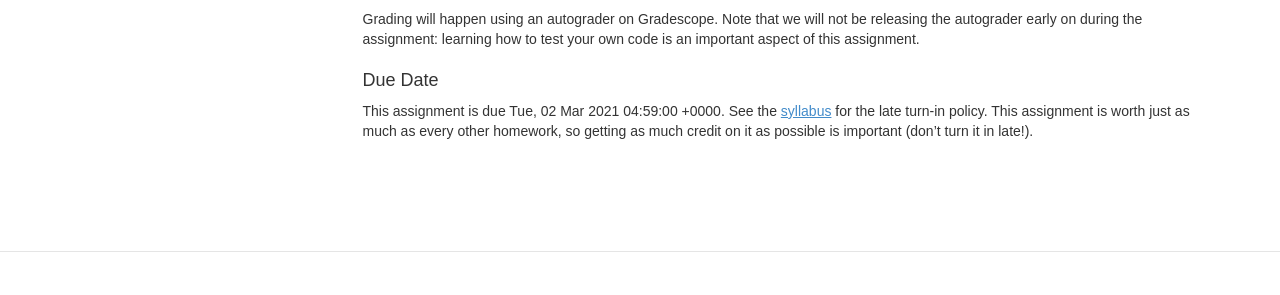
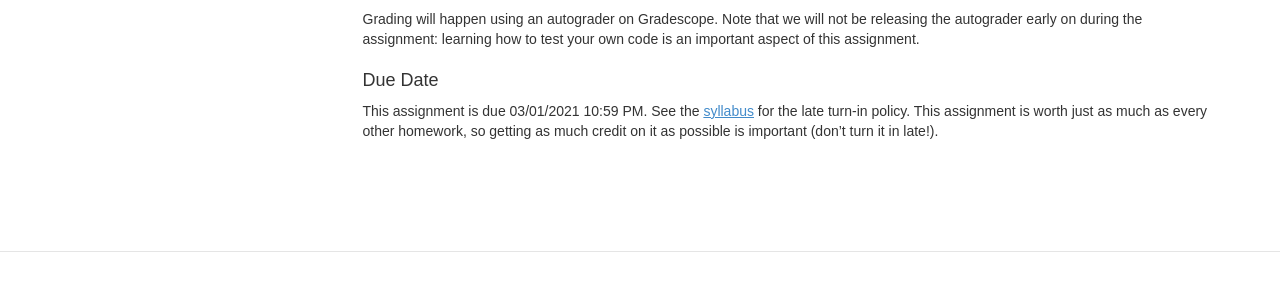
Before and after one commit to csatuic/cs361-website-old, a Jekyll site: the page built from _homeworks/homework3.md, in a window 1280 px wide. Shown: the part 1815-2110 px from the top of the page. Built offline with Jekyll 4.4.1, drawn with Linux system fonts in a browser that asks for light colours; some web fonts are replaced; part of the change alters nothing that is shown.

Commit message:
time format

```diff
--- a/_homeworks/homework3.md
+++ b/_homeworks/homework3.md
@@ -3,7 +3,7 @@ title: homework 3
 due:
     type: due
     title: homework 3
-    date: 2021-03-01T23:59:00-5:00
+    date: 2021-03-01T16:59:59-6:00
     description: 'Assignment #3 due'
 date: 2021-02-15
 github_link: https://classroom.github.com/a/z4CYA0aF
@@ -123,4 +123,4 @@ autograder early on during the assignment: learning how to test your own code is
 of this assignment.
 
 ### Due Date
-This assignment is due {{ page.due.date | date_to_rfc822 }}. See the [syllabus](syllabus.html) for the late turn-in policy. This assignment is worth just as much as every other homework, so getting as much credit on it as possible is important (don't turn it in late!).
+This assignment is due {{ page.due.date | date: "%s" | date: site.datetimeformat }}. See the [syllabus](syllabus.html) for the late turn-in policy. This assignment is worth just as much as every other homework, so getting as much credit on it as possible is important (don't turn it in late!).
```
